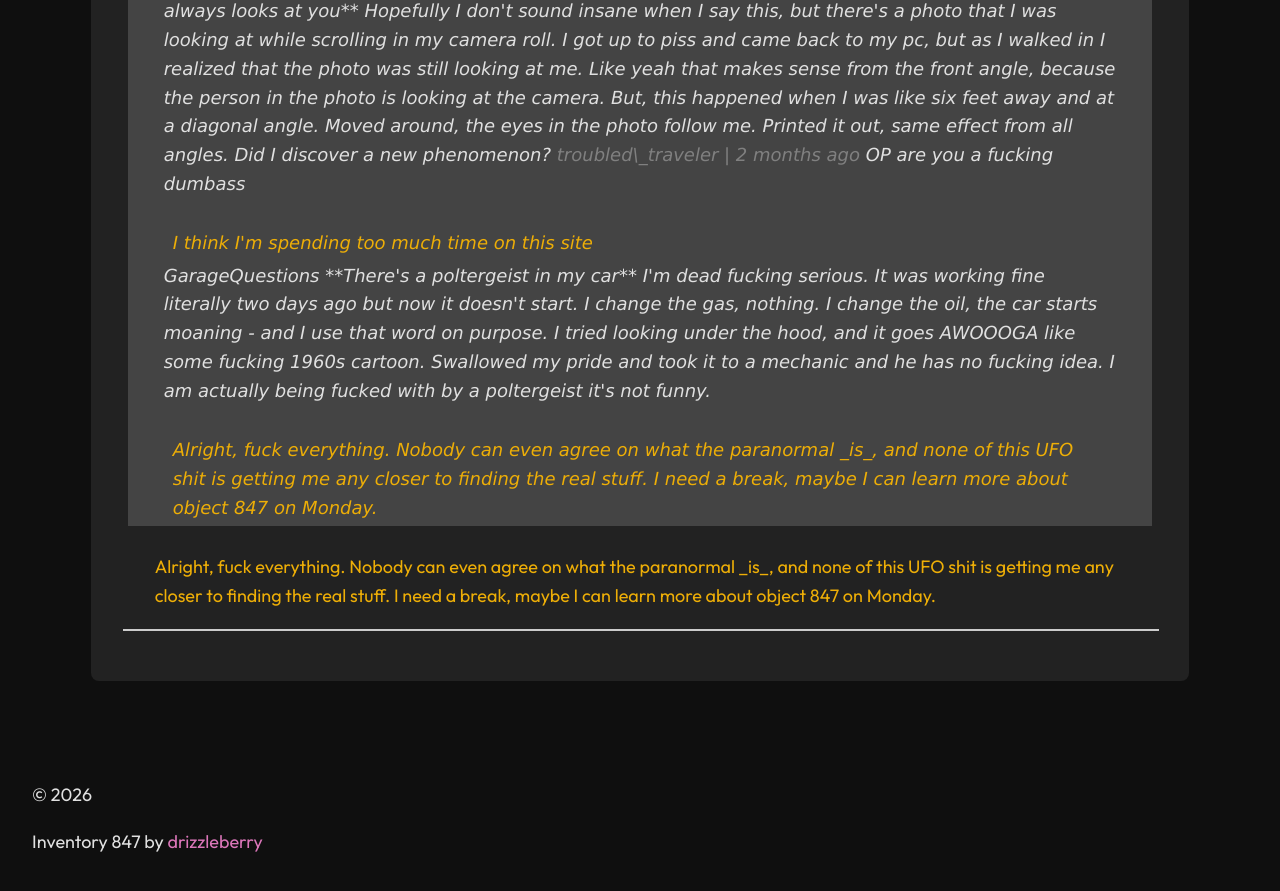
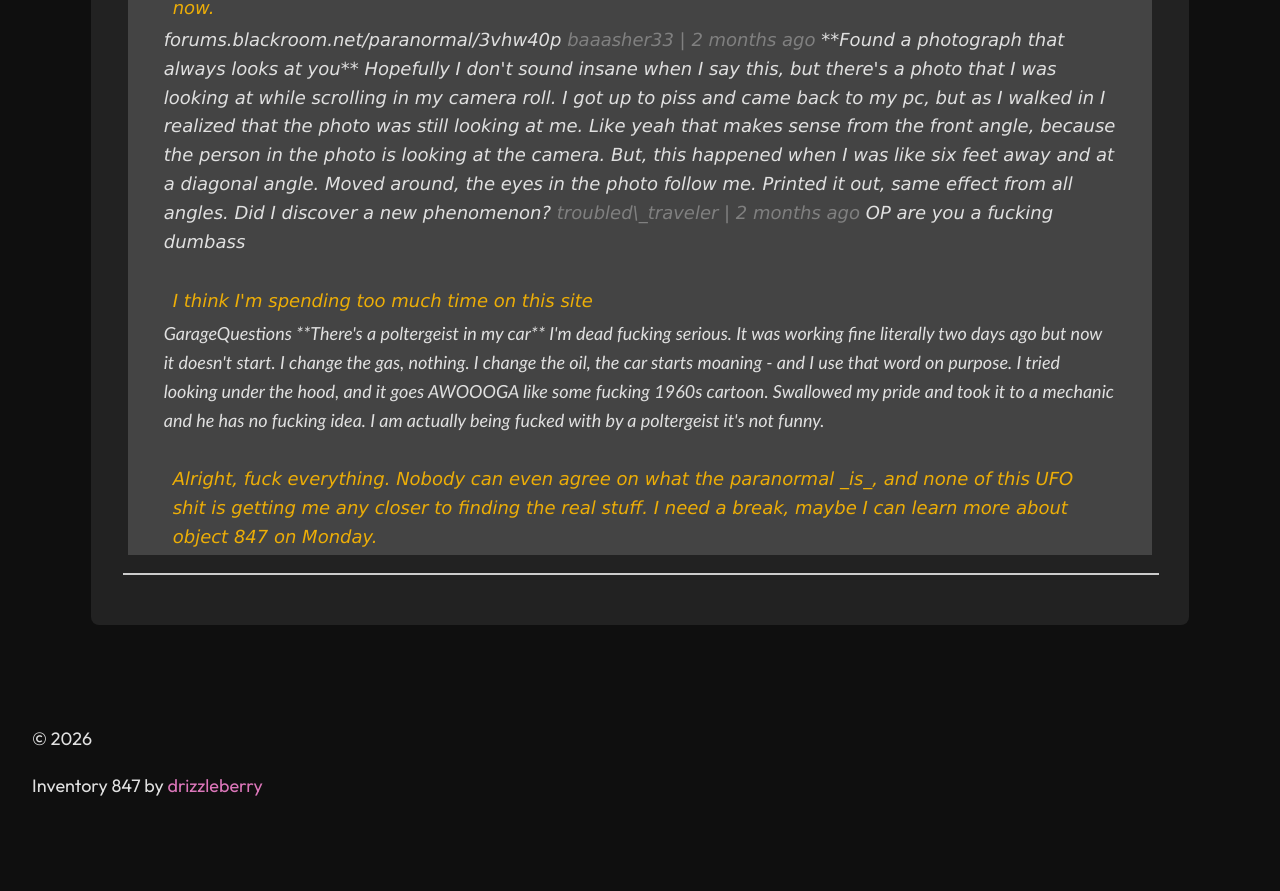
Before and after one commit to drizzleberry/drizzleberry.github.io, a Jekyll site: the page built from pages/episodes/evidence-board.md, in a window 1280 px wide and 900 px high, scrolled down 3949 px. Shown: the top 891 px of the window. Built offline with Jekyll 4.4.1, drawn with Linux system fonts in a browser that asks for light colours; after the commit the page ends 4794 px from its top, so only the background shows below that.

Commit message:
Update evidence-board.md

```diff
--- a/pages/episodes/evidence-board.md
+++ b/pages/episodes/evidence-board.md
@@ -4,6 +4,11 @@ title: Evidence Board
 permalink: /6/
 date: 2026 Nov 10
 ---
+<style>
+@import url('https://fonts.googleapis.com/css2?family=Fira+Sans:ital,wght@0,100;0,200;0,300;0,400;0,500;0,600;0,700;0,800;0,900;1,100;1,200;1,300;1,400;1,500;1,600;1,700;1,800;1,900&family=Inter:ital,opsz,wght@0,14..32,100..900;1,14..32,100..900&display=swap');
+</style>
+
+
 <div markdown="1">
 <div class="blockquote" style="font-family: 'Fira Sans';">
 
@@ -218,7 +223,7 @@ I think I'm spending too much time on this site
 
 </div>
 
-<div class="blockquote" style="font-family: 'Verdana';">
+<div class="blockquote" style="font-family: 'Trebuchet MS';">
 
 GarageQuestions
 
@@ -234,9 +239,3 @@ Alright, fuck everything. Nobody can even agree on what the paranormal _is_, and
 
 </div>
 </div>
-
-<div style="color: var(--note-color1); margin: 1.5em 1.5em auto;">
-
-Alright, fuck everything. Nobody can even agree on what the paranormal _is_, and none of this UFO shit is getting me any closer to finding the real stuff. I need a break, maybe I can learn more about object 847 on Monday.
-
-</div>
```
